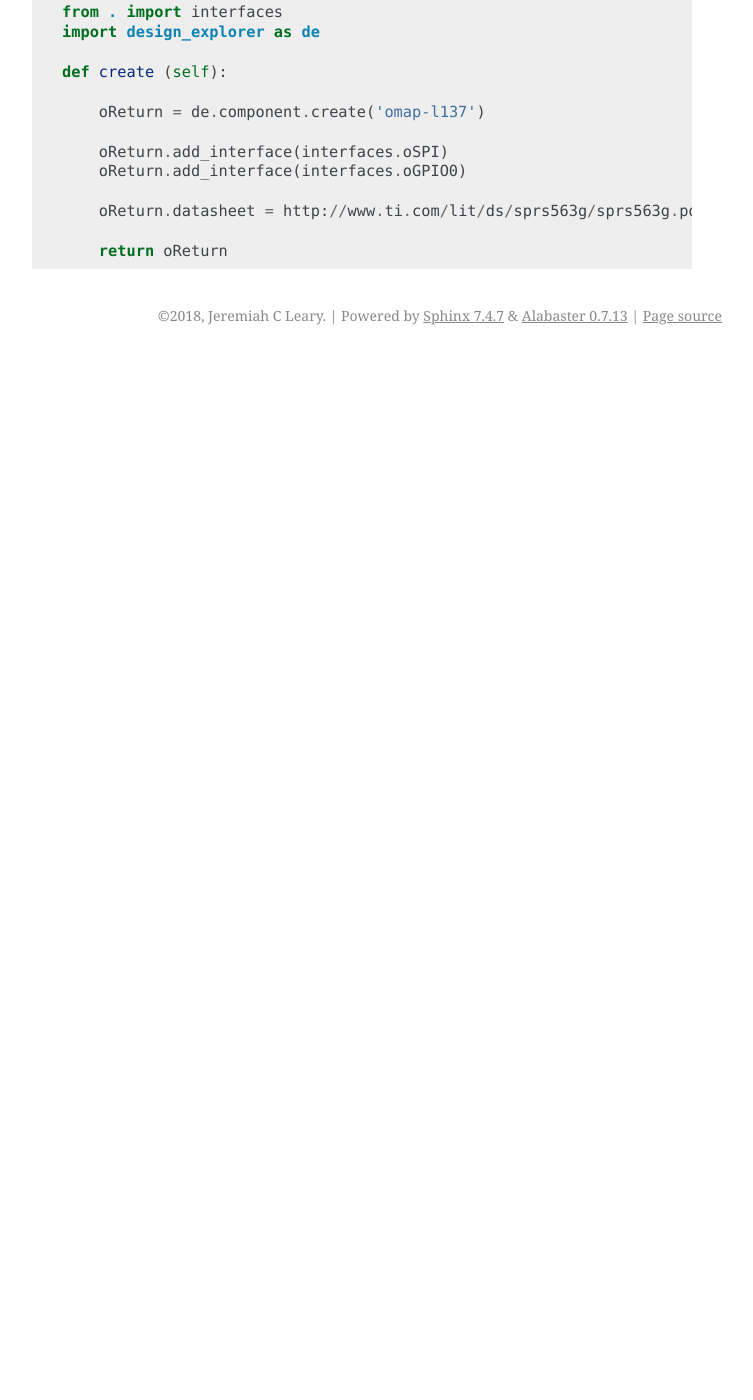
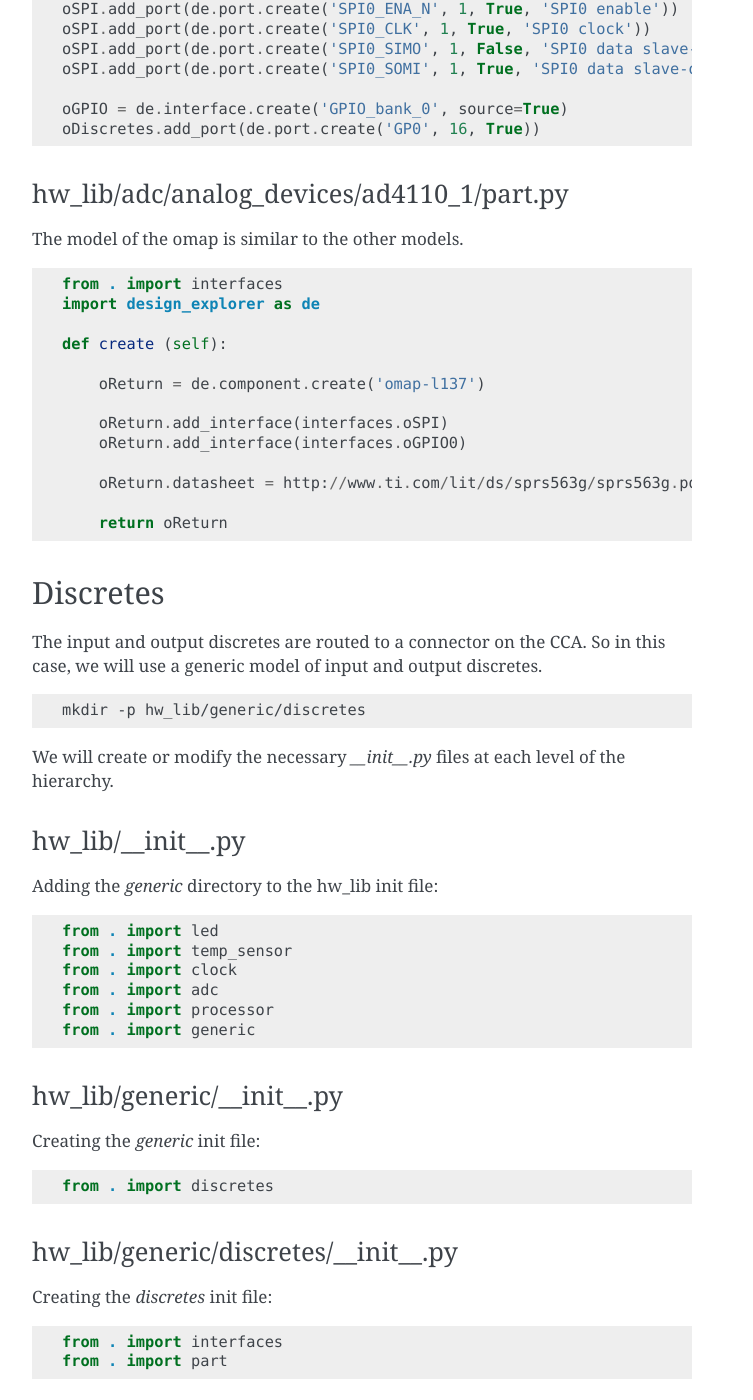
Before and after one commit to jeremiah-c-leary/design-explorer, a Sphinx documentation site: the page built from docs/source/case_study_1/generate_hw_library.rst, in a window 1280 px wide and 1400 px high, scrolled down 12310 px. Shown: the whole window, without its empty margins (388-1141 px from the left). Built offline with Sphinx 7.4.7, drawn with Linux system fonts in a browser that asks for light colours; before the commit the page ends 12665 px from its top, so only the background shows below that; some of the changed text lies outside the part shown.

Commit message:
Adding discretes documentation to case study 1.

```diff
--- /dev/null
+++ b/docs/source/case_study_1/discretes.rst
@@ -0,0 +1,82 @@
+Discretes
+---------
+
+The input and output discretes are routed to a connector on the CCA.
+So in this case, we will use a generic model of input and output discretes.
+
+.. code-block:: bash
+
+    mkdir -p hw_lib/generic/discretes
+
+We will create or modify the necessary *__init__.py* files at each level of the hierarchy.
+
+hw_lib/__init__.py
+^^^^^^^^^^^^^^^^^^
+
+Adding the *generic* directory to the hw_lib init file:
+
+.. code-block:: python
+
+   from . import led
+   from . import temp_sensor
+   from . import clock
+   from . import adc
+   from . import processor
+   from . import generic
+
+hw_lib/generic/__init__.py
+^^^^^^^^^^^^^^^^^^^^^^^^^^
+
+Creating the *generic* init file:
+
+.. code-block:: python
+
+   from . import discretes
+
+hw_lib/generic/discretes/__init__.py
+^^^^^^^^^^^^^^^^^^^^^^^^^^^^^^^^^^^^
+
+Creating the *discretes* init file:
+
+.. code-block:: python
+
+   from . import interfaces
+   from . import part
+
+hw_lib/generic/discretes/interfaces.py
+^^^^^^^^^^^^^^^^^^^^^^^^^^^^^^^^^^^^^^
+
+Discretes are simple input or output signals.
+We will model each with a different interface.
+Each interface will contain 8 discretes.
+
+.. code-block:: python
+
+   import design_explorer as de
+
+
+   oInputDiscrete = de.interface.create('Input Discretes', source=False)
+   oInputDiscrete.add_port(de.port.create('DIN', 8, False))
+
+   oOutputDiscrete = de.interface.create('Output Discretes', source=True)
+   oOutputDiscrete.add_port(de.port.create('DIN', 8, True))
+
+
+hw_lib/generic/discretes/part.py
+^^^^^^^^^^^^^^^^^^^^^^^^^^^^^^^^
+
+The model of the discretes are similar to the other models.
+
+.. code-block:: python
+
+    from . import interfaces
+    import design_explorer as de
+
+    def create (self):
+
+        oReturn = de.component.create('Discretes')
+
+        oReturn.add_interface(interfaces.oInputDiscrete)
+        oReturn.add_interface(interfaces.oOutputDiscrete)
+
+        return oReturn
--- a/docs/source/case_study_1/generate_hw_library.rst
+++ b/docs/source/case_study_1/generate_hw_library.rst
@@ -48,10 +49,23 @@ We will create a hardware library with the following format:
   |       +-- omap_l137
   |
   +-- clock
+  |   |
+  |   +-- idt
+  |       |
+  |       +-- mk2771_16
+  |
+  +-- generic
+  |   |
+  |   +-- dicretes
+  |
+  +-- fpga
       |
-      +-- idt
+      +-- intel
           |
-          +-- mk2771_16
+          +-- max10
+              |
+              +-- max10M50
+
 
 For each directory we will add a blank *__init__.py* file.
 
@@ -60,3 +74,4 @@ For each directory we will add a blank *__init__.py* file.
 .. include:: mk2771_16.rst
 .. include:: adc4110_1.rst
 .. include:: omap.rst
+.. include:: discretes.rst
```
Also changed, not shown: other parts of docs/source/case_study_1/generate_hw_library.rst (+2 -1 lines).
